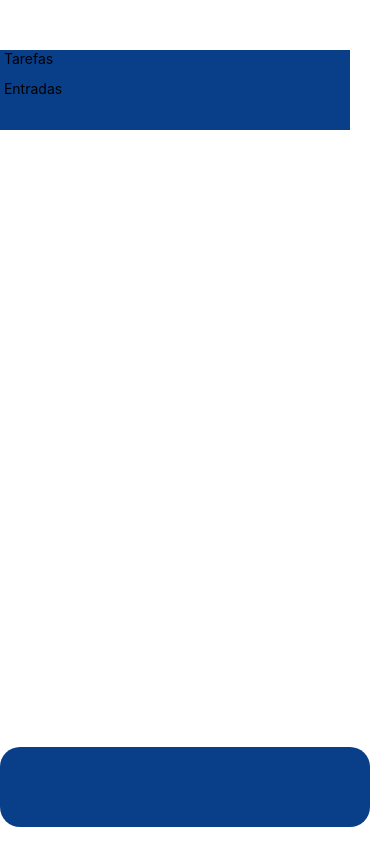
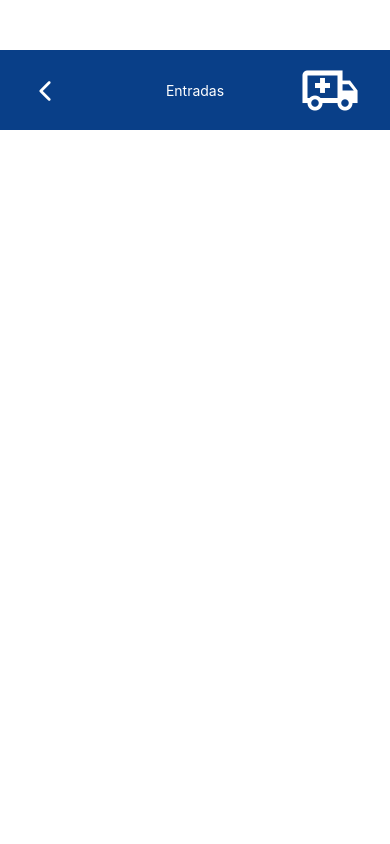
Before and after one commit to EmanuelReus6/clodoaldo_app, a React Native app: screen /Entradas in a window 390 px wide. Built offline with nearby package versions, Linux system fonts and the light colour scheme.

Commit message:
entradas

```diff
--- a/src/pages/Entradas.js
+++ b/src/pages/Entradas.js
@@ -1,16 +1,21 @@
 import { StyleSheet, Text, View } from 'react-native';
+
+import { Ionicons } from '@expo/vector-icons';
+import { MaterialCommunityIcons } from '@expo/vector-icons';
 
 export default function Entradas({navigation}) {
 
     return (
         <View style={styles.container}>
-        <View style={styles.topBar}>
-            <Text style={styles.txtTask}> Tarefas </Text>
+          <View style={styles.topBar}>
+            <Ionicons name="chevron-back" size={30} color="white" style={styles.seta}
+              onPress={() => navigation.navigate('Home')}
+            />
+              <Text style={styles.txtEntradas}> Entradas </Text>
+            <MaterialCommunityIcons name="truck-plus-outline" size={60} color="white"  style={styles.icon}/>
+          </View>
+
         </View>
-
-            <Text> Entradas </Text>
-        <View style={styles.bottomBar}></View>
-    </View>
   );
 }
 
@@ -19,17 +24,27 @@ const styles = StyleSheet.create({
     flex: 1,
     backgroundColor: '#ffff',
   },
+  seta:{
+    flex: 1,
+    position: 'absolute',
+    paddingLeft: 30,
+    top: 25
+  },
+  txtEntradas:{
+    color: '#fff',
+    textAlign: 'center',
+  },
+  icon:{
+    flex: 1,
+    position: 'absolute',
+    paddingLeft: 300,
+    top: 10
+  },
   topBar:{
     backgroundColor: '#093f88',
-    width: 350,
+    justifyContent: 'space-around',
+    width: 390,
     height: 80,
-    top: 50
+    top: 50,
   },
-  bottomBar:{
-    backgroundColor: '#093f88',
-    width: 370,
-    height: 80,
-    top: 650,
-    borderRadius: 20
-  }
 });
```
